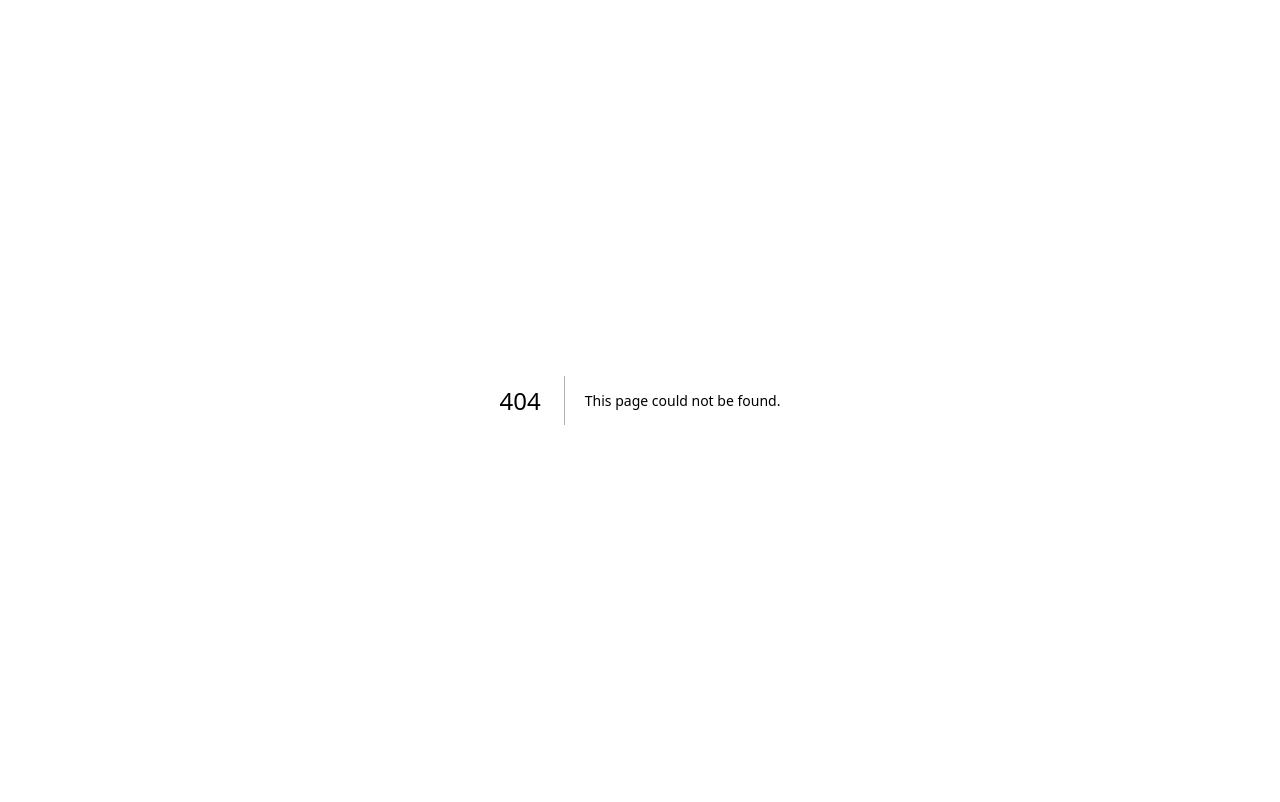
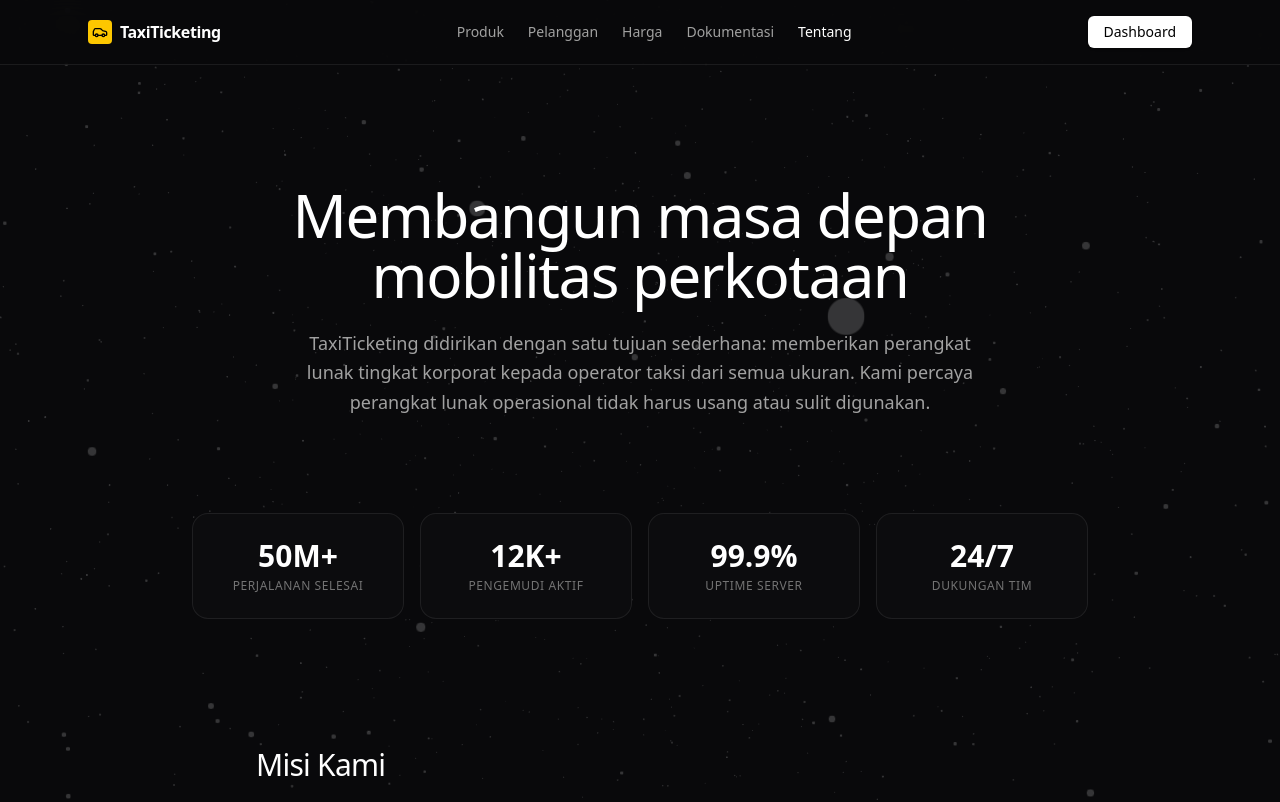
Before and after one commit to Adilsa2254/Taxi_ticket.com, a Next.js app: page /about in a window 1280 px wide. Before the commit this address had no page. Shown: the top 802 px of the page. Built offline with nearby package versions, Linux system fonts and the light colour scheme.

Commit message:
feat: create about page

```diff
--- /dev/null
+++ b/app/about/page.tsx
@@ -0,0 +1,58 @@
+"use client";
+
+import React from 'react';
+import dynamic from 'next/dynamic';
+import Link from 'next/link';
+import AboutSection from '../../components/AboutSection';
+
+const Background3D = dynamic(() => import('../../components/Background3D'), { ssr: false });
+
+export default function AboutPage() {
+  return (
+    <main className="relative min-h-screen bg-[#09090b] text-neutral-200 font-sans selection:bg-yellow-500/30">
+      <Background3D />
+
+      {/* Navbar - Minimalist */}
+      <nav className="border-b border-white/[0.08] bg-[#09090b]/80 backdrop-blur-md sticky top-0 z-40">
+        <div className="max-w-6xl mx-auto px-6 h-16 flex items-center justify-between">
+          <Link href="/" className="flex items-center gap-2">
+            <div className="w-6 h-6 bg-yellow-400 rounded-sm flex items-center justify-center">
+              <CarIcon className="w-4 h-4 text-black" />
+            </div>
+            <span className="font-semibold text-white tracking-tight">TaxiTicketing</span>
+          </Link>
+          <div className="hidden md:flex items-center gap-6 text-sm text-neutral-400">
+            <Link href="/produk" className="hover:text-neutral-100 transition-colors">Produk</Link>
+            <Link href="/pelanggan" className="hover:text-neutral-100 transition-colors">Pelanggan</Link>
+            <Link href="/harga" className="hover:text-neutral-100 transition-colors">Harga</Link>
+            <Link href="/dokumentasi" className="hover:text-neutral-100 transition-colors">Dokumentasi</Link>
+            <Link href="/about" className="text-white font-medium transition-colors">Tentang</Link>
+          </div>
+          <div className="flex items-center gap-4">
+            <Link href="/" className="text-sm font-medium bg-white text-black px-4 py-1.5 rounded-md hover:bg-neutral-200 transition-colors shadow-sm">
+              Dashboard
+            </Link>
+          </div>
+        </div>
+      </nav>
+
+      {/* Main Content */}
+      <div className="relative z-10 max-w-6xl mx-auto px-6 py-12 md:py-20">
+         <AboutSection />
+      </div>
+
+      {/* Footer */}
+      <footer className="relative z-10 border-t border-white/[0.08] bg-[#09090b]/80 backdrop-blur-md py-8 text-center text-sm text-neutral-500 mt-20">
+        <p>© 2026 TaxiTicketing Inc. Dibangun untuk efisiensi.</p>
+      </footer>
+    </main>
+  );
+}
+
+function CarIcon(props: React.SVGProps<SVGSVGElement>) {
+  return (
+    <svg xmlns="http://www.w3.org/2000/svg" width="20" height="20" viewBox="0 0 24 24" fill="none" stroke="currentColor" strokeWidth="2" strokeLinecap="round" strokeLinejoin="round" {...props}>
+      <path d="M19 17h2c.6 0 1-.4 1-1v-3c0-.9-.7-1.7-1.5-1.9C18.7 10.6 16 10 16 10s-1.3-1.4-2.2-2.3c-.5-.4-1.1-.7-1.8-.7H5c-.6 0-1.1.4-1.4.9l-1.4 2.9A3.7 3.7 0 0 0 2 12v4c0 .6.4 1 1 1h2"/><circle cx="7" cy="17" r="2"/><path d="M9 17h6"/><circle cx="17" cy="17" r="2"/>
+    </svg>
+  );
+}
```
